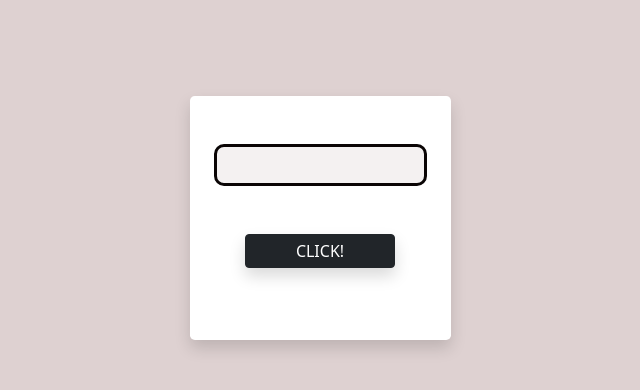
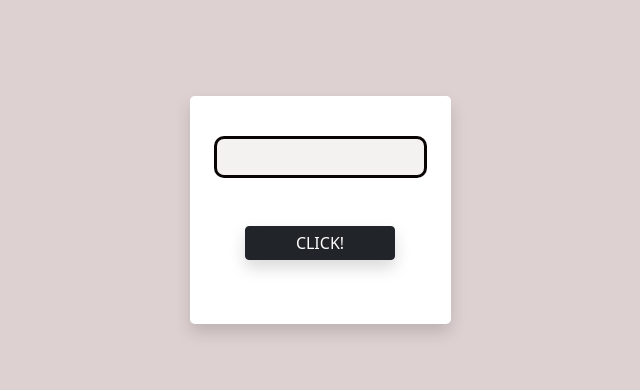
Before and after one commit to Akiiila11/Countdown-Timer, a plain HTML site: page index.html in a window 1280 px wide. Shown: the whole page, without its empty margins (320-960 px from the left). Drawn offline with nearby package versions, Linux system fonts and the light colour scheme.

Commit message:
Updated-timer

```diff
--- a/index.html
+++ b/index.html
@@ -14,7 +14,7 @@
     <section class="section">
         <div class="container">
             <div class="row align-items-center justify-content-center  mt-5 p-5 ">
-                <div class="col-lg-3 col-md-4 col-sm-6 bg-white py-4 px-4 rounded-3 shadow">
+                <div class="col-lg-3 col-md-4 col-sm-6 bg-white py-3 px-4 mx-5 rounded-3 shadow">
                     <div class="mt-4">
                         <input id="display" class="form-control " readonly>
                     </div>
```
